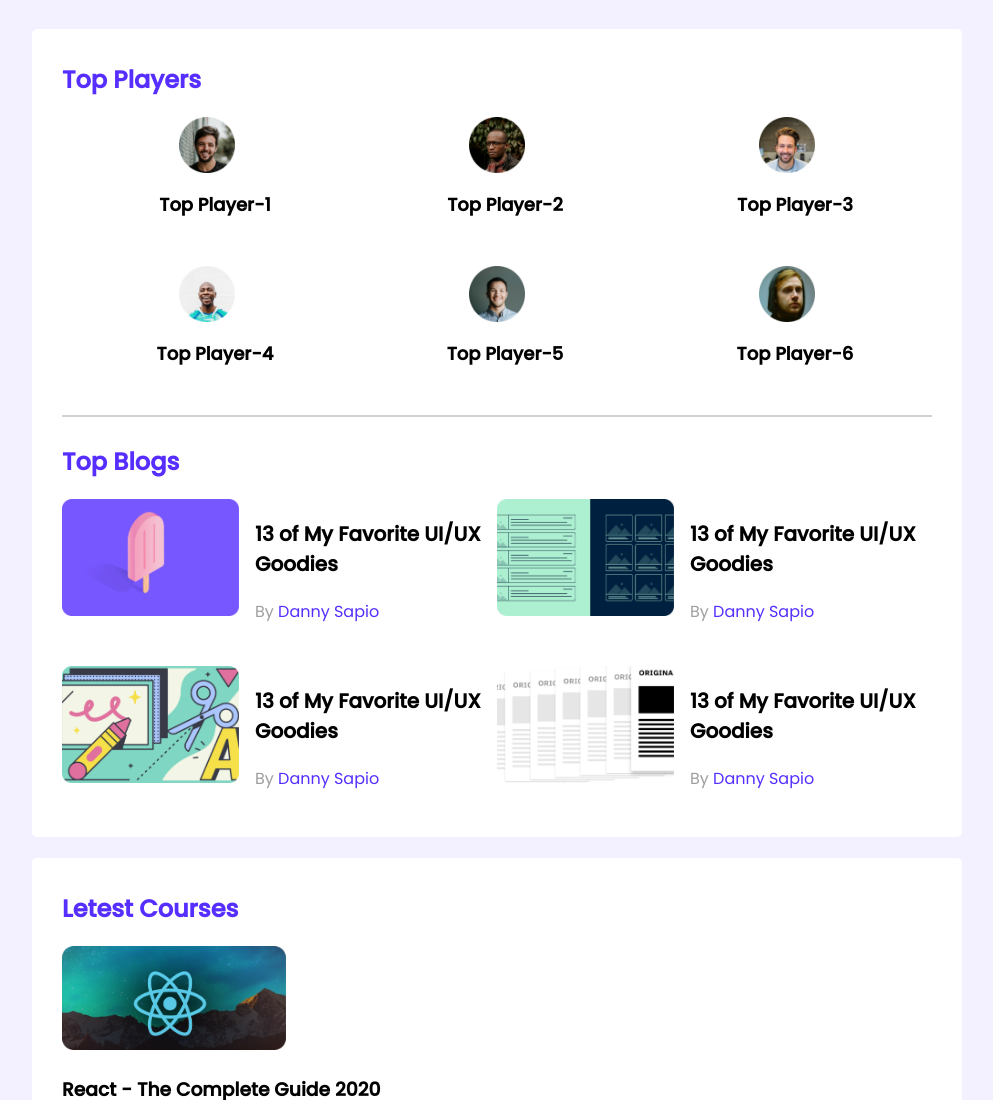
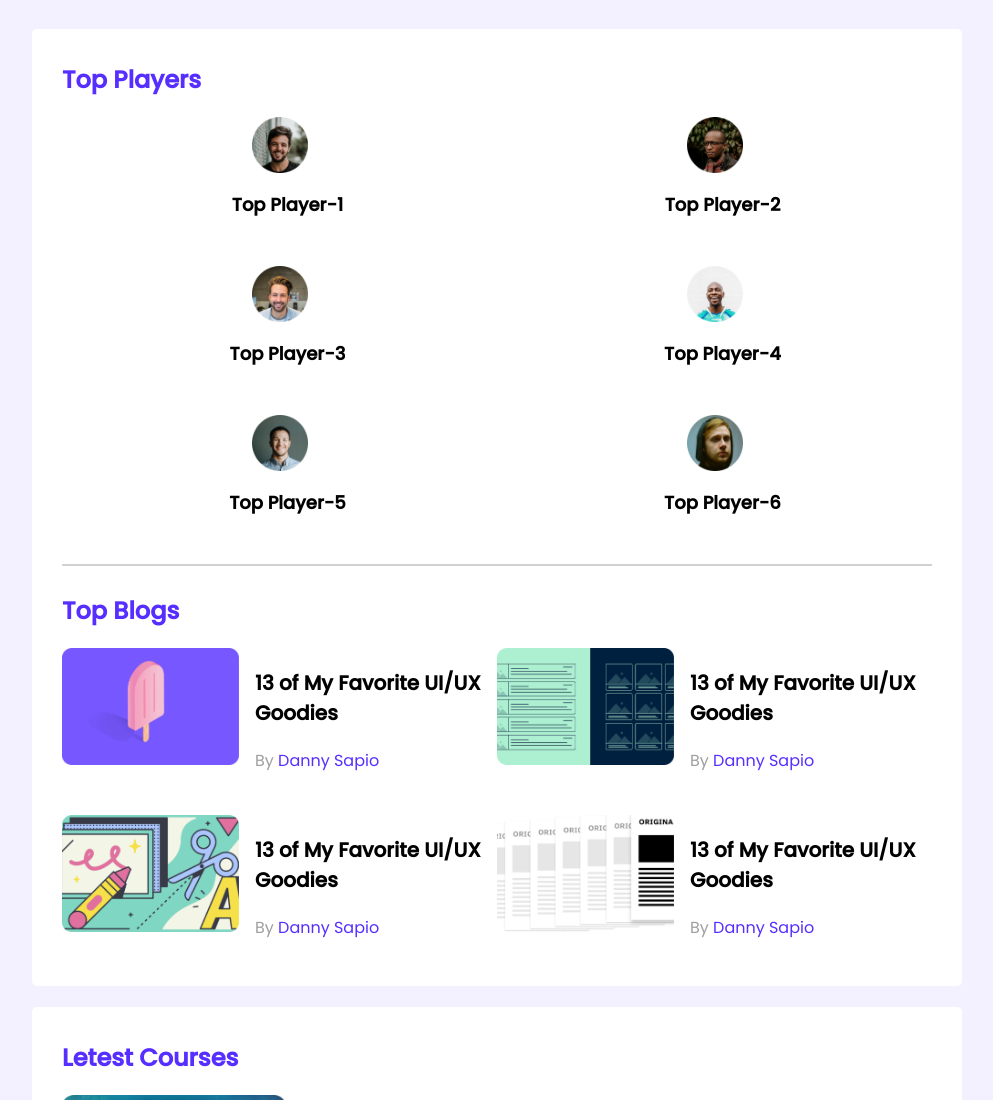
Before and after one commit to sagordevnath/leader-board-css3, a plain HTML site: page index.html in a window 1280 px wide. Shown: the top 1100 px of the page, without its empty margins (143-1136 px from the left). Drawn offline with Linux system fonts and the light colour scheme.

Commit message:
style add

```diff
--- a/styles/style.css
+++ b/styles/style.css
@@ -168,8 +168,7 @@ hr {
 }
 
 .players,
-.blogs,
-    {
+.blogs {
     grid-template-columns: repeat(2, 1fr);
 }
 
```
